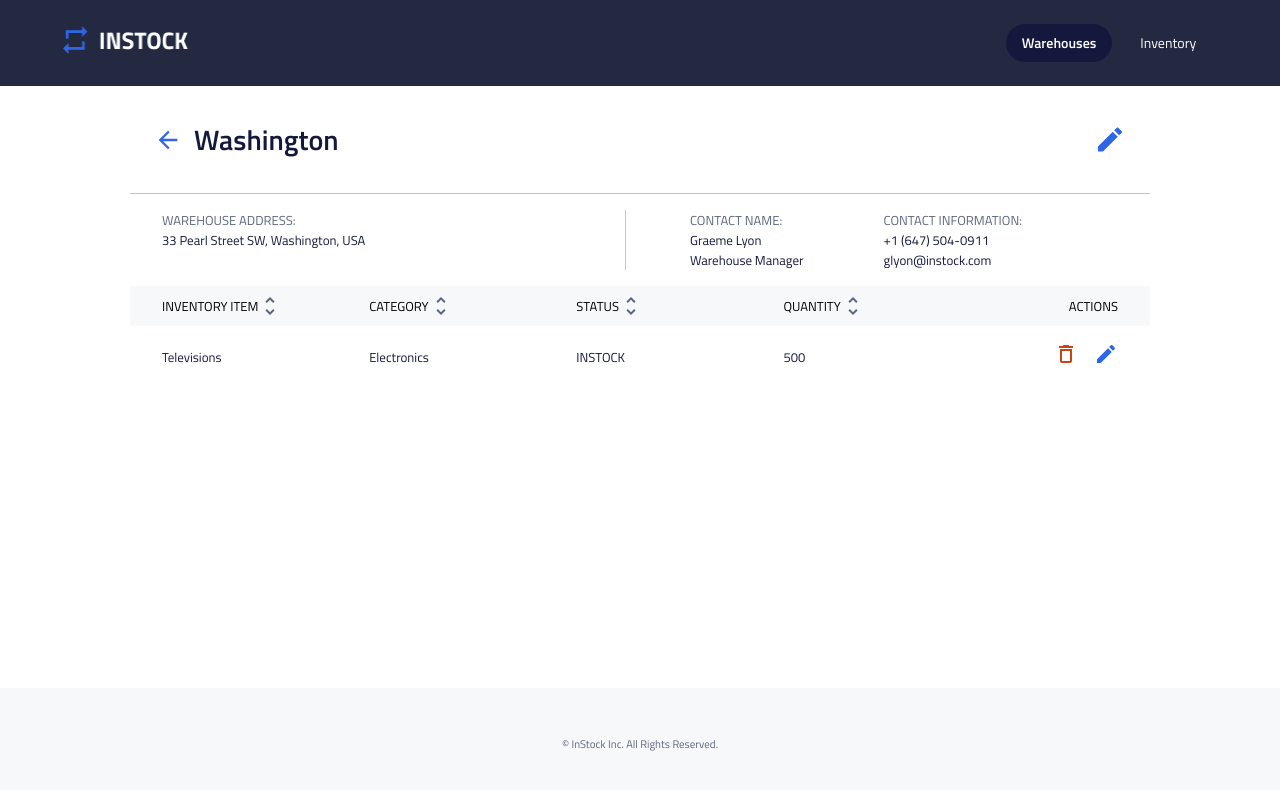
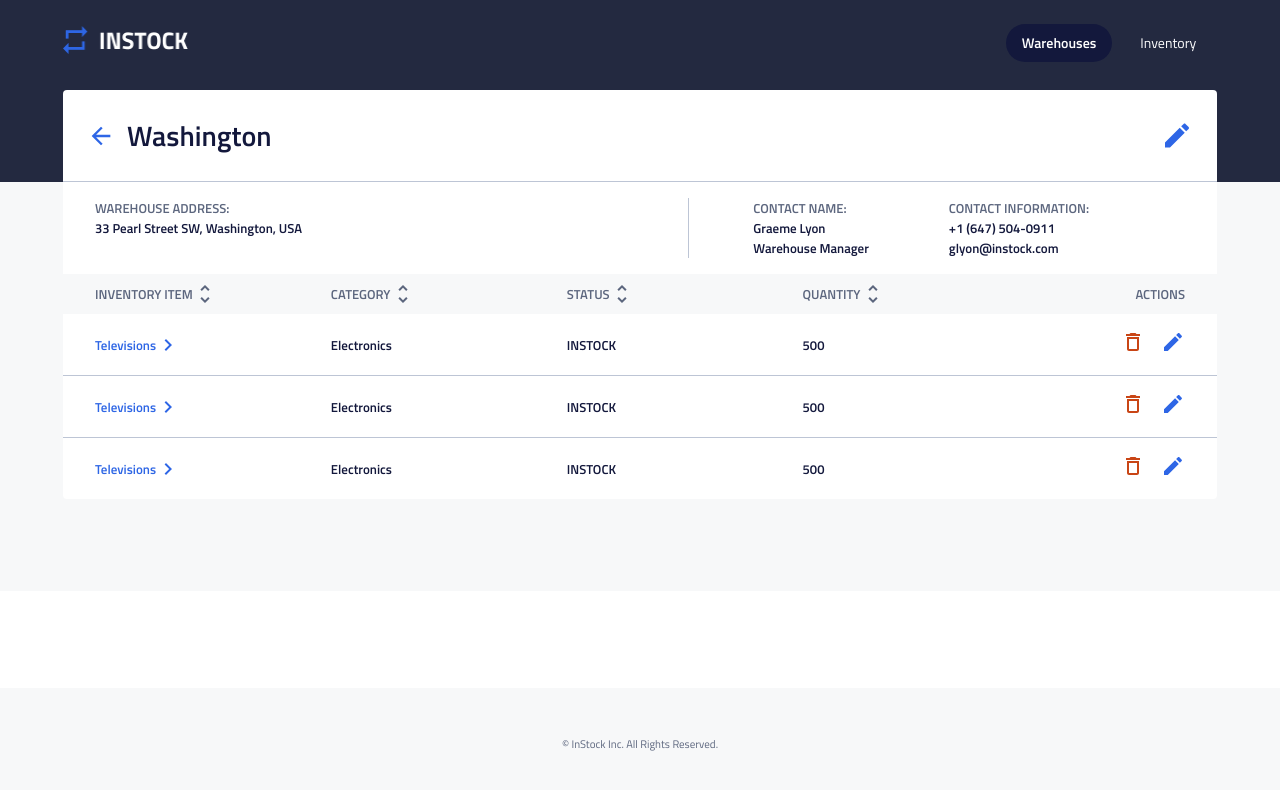
Before and after one commit to koionaroll/InStock-Frontend, a React (Create React App) app: page /warehouses/1 in a window 1280 px wide. Shown: the top 790 px of the page. Built offline with nearby package versions, Linux system fonts and the light colour scheme.

Commit message:
finished styling

```diff
--- a/src/components/Header/Header.scss
+++ b/src/components/Header/Header.scss
@@ -3,18 +3,18 @@
 @use '../../styles/partials/fonts' as *;
 
 .header {
-    padding:24px 16px 32px;
+    padding:24px 16px 88px;
     color: $primary-third;
     background-color: $background-first;
     text-align: center;
     @include tablet {
-        padding: 24px 32px;
+        padding: 24px 32px 120px;
         display: flex;
         justify-content: space-between;
         align-items: center;
     }
     @include desktop {
-        padding: 24px 63px;
+        padding: 24px 63px 120px ;
     }
     &__logo {
         width: 125px;
@@ -45,8 +45,8 @@
         margin-top: 8px;
         padding: 8px 0px;
         @include tablet{
-            margin-top: 0;
-                    }
+        margin-top: 0;
+        }
         &:hover {
             background-color: $primary-first;
             border-radius: 50px;
--- a/src/components/ListDetailsHeader/ListDetailsHeader.scss
+++ b/src/components/ListDetailsHeader/ListDetailsHeader.scss
@@ -3,20 +3,18 @@
 
 .header {
     &--container {
-        max-width: 21.4375rem;
+        width: 100%;
         background-color: $primary-third;
         display: flex;
         flex-direction: row;
         justify-content: space-between;
         border-bottom: 1px solid $secondary-second;
         padding: 2rem 1.5rem;
+        border-top-right-radius: 0.25rem;
+        border-top-left-radius: 0.25rem;
 
         @include tablet {
-            min-width: 44rem;
-        }
-
-        @include desktop {
-            min-width: 63.75rem;
+            padding: 1.5rem;
         }
     }
 
@@ -44,7 +42,7 @@
 
 .contact {
     &--container {
-        max-width: 21.4375rem;
+        width: 100%;
         background-color: $primary-third;
         display: flex;
         flex-wrap: wrap;
@@ -53,14 +51,9 @@
         border-bottom: 1px solid $secondary-second;
 
         @include tablet {
-            min-width: 44rem;
             gap: unset;
             justify-content: space-between;
             border-bottom: none;
-        }
-
-        @include desktop {
-            min-width: 63.75rem;
         }
 
         &--tablet {
@@ -69,9 +62,9 @@
             gap: 1.5rem;
 
             @include tablet {
-               border-left: 1px solid $secondary-second;
+                border-left: 1px solid $secondary-second;
                 padding-left: 4rem;
-                gap:5rem
+                gap: 5rem
             }
 
             @include desktop {
@@ -83,10 +76,63 @@
     &--label {
         color: #5C667E;
         font-size: .8125rem;
+        font-weight: 600;
     }
 
     &--details {
         color: #13183C;
+        font-weight: 600;
         font-size: .8125rem;
     }
+
+
 }
+
+.details--label{
+    color: $secondary-first;
+    font-size: .8125rem;
+    font-weight: 600;
+
+
+    @include tablet {
+        display: none;
+    }
+
+    &--container {
+        width: 100%;
+        display: none;
+        font-size: 0.8125rem;
+        background-color: $background-second;
+
+        @include tablet {
+            gap: 1rem;
+            padding: 0.5rem 2rem;
+            display: flex;
+            flex-direction: row;
+            justify-content: space-between;
+        }
+    }
+
+    &--tablet {
+        font-weight: 600;
+        color: $secondary-first;
+        display: unset;
+        display: flex;
+        flex-direction: column;
+
+        @include tablet{
+            flex-direction: row;
+            align-items: center;
+            width: 30%;
+        }
+
+        &--action {
+            color: $secondary-first;
+            font-weight: 600;
+            width: 20%;
+            display: flex;
+            justify-content: flex-end;
+            align-items: center;
+        }
+    }
+}
--- a/src/components/ListItem/ListItem.jsx
+++ b/src/components/ListItem/ListItem.jsx
@@ -1,6 +1,7 @@
 import React from "react";
 import trash from "../../assets/Icons/delete_outline-24px.svg";
 import edit from "../../assets/Icons/edit-24px.svg";
+import chevron from "../../assets/Icons/chevron_right-24px.svg";
 import "./ListItem.scss";
 
 
@@ -11,7 +12,7 @@ function ListItem() {
       <div className="details--container">
         <div className="details--label--tablet">
           <p className="details--label">INVENTORY ITEM</p>
-          <p className="details--info">Televisions</p>
+          <p className="details--info-item">Televisions <img src={chevron} alt="" /></p>
         </div>
         <div className="details--label--tablet">
           <p className="details--label">CATEGORY</p>
--- a/src/components/ListItem/ListItem.scss
+++ b/src/components/ListItem/ListItem.scss
@@ -4,7 +4,7 @@
 
 .details {
     &--container {
-        max-width: 21.4375rem;
+        width: 100%;
         background-color: $primary-third;
         display: grid;
         height: 11rem;
@@ -18,66 +18,33 @@
             gap: 1rem;
             display: flex;
             height: unset;
-            min-width: 44rem;
             justify-content: space-between;
-        }
-
-        @include desktop {
-            min-width: 63.75rem;
-
         }
     }
 
     &--container:last-child {
         border-bottom: none;
-    }
-
-    &--label {
-        color: $secondary-first;
-        font-size: .8125rem;
-
-        @include tablet {
-            display: none;
-        }
-
-        &--container {
-            display: none;
-            font-size: 0.8125rem;
-            background-color: $background-second;
-
-            @include tablet {
-                gap: 1rem;
-                padding: 0.5rem 2rem;
-                display: flex;
-                flex-direction: row;
-                justify-content: space-between;
-            }
-        }
-
-        &--tablet {
-            display: unset;
-            width: 30%;
-            display: flex;
-            align-items: center;
-
-            &--action {
-                width: 20%;
-                display: flex;
-                justify-content: flex-end;
-                align-items: center;
-            }
-
-        }
+        border-bottom-left-radius: 0.25rem;
+        border-bottom-right-radius: 0.25rem;
     }
 
     &--info {
-        color: #13183C;
         font-size: .8125rem;
+        font-weight: 600;
+        color: $primary-first;
 
         @include tablet {
             width: 30%
         }
+        &-item{
+            @extend .details--info;
+            display: flex;
+            align-items: center;
+            color: $primary-second;
+        }
     }
+
+
 }
 
 .button {
--- a/src/components/WarehouseDetailsList/WarehouseDetailsList.jsx
+++ b/src/components/WarehouseDetailsList/WarehouseDetailsList.jsx
@@ -5,8 +5,10 @@ import ListDetailsHeader from "../ListDetailsHeader/ListDetailsHeader";
 function WarehouseDetailsList() {
   return (
     <>
-      <div className="border-radius">
+      <div className="list">
         <ListDetailsHeader />
+        <ListItem />
+        <ListItem />
         <ListItem />
       </div>
     </>
--- a/src/components/WarehouseDetailsList/WarehouseDetailsList.scss
+++ b/src/components/WarehouseDetailsList/WarehouseDetailsList.scss
@@ -1,3 +1,13 @@
-.border-radius{
-    border-radius: 1rem;
+@use "../../styles/partials/variables" as *;
+@use "../../styles/partials/mixins" as *;
+
+.list{
+    width: 100%;
+    margin: 0 1rem;
+    @include tablet{
+        margin: 0 2rem;
+    }
+    @include desktop{
+        margin: 0 3.9375rem;
+    }
 }
--- a/src/pages/WarehouseDetails/WarehouseDetails.jsx
+++ b/src/pages/WarehouseDetails/WarehouseDetails.jsx
@@ -1,20 +1,21 @@
-import React from 'react'
-import "./WarehouseDetails.scss"
-import Header from "../../components/Header/Header"
-import Footer from "../../components/Footer/Footer"
-import WarehouseDetailsList from '../../components/WarehouseDetailsList/WarehouseDetailsList'
-
+import React from "react";
+import "./WarehouseDetails.scss";
+import Header from "../../components/Header/Header";
+import Footer from "../../components/Footer/Footer";
+import WarehouseDetailsList from "../../components/WarehouseDetailsList/WarehouseDetailsList";
 
 function WarehouseDetails() {
   return (
     <>
-    <Header />
-    <div className='WarehouseDetails--layout'>
-    <WarehouseDetailsList/>
-    </div>
-    <Footer />
+      <div className="background">
+        <Header />
+        <div className="WarehouseDetails--layout">
+          <WarehouseDetailsList />
+        </div>
+        <Footer />
+      </div>
     </>
-  )
+  );
 }
 
-export default WarehouseDetails
+export default WarehouseDetails;
--- a/src/pages/WarehouseDetails/WarehouseDetails.scss
+++ b/src/pages/WarehouseDetails/WarehouseDetails.scss
@@ -4,13 +4,14 @@
 .WarehouseDetails--layout{
     display: flex;
     justify-content: center;
-    // position: absolute;
-    // top: 8.5rem;
-    // left:0;
-    // right:0;
-    // z-index: 0;
-    // // background-color: $background-second;
-    // @include tablet{
-    //     top: 5.75rem;
-    // }
+    position: relative;
+    top: -4rem;
+    left:0;
+    right:0;
+    @include tablet{
+        top: -5.75rem;
+    }
 }
+.background{
+     background-color: $background-second;
+}
```
